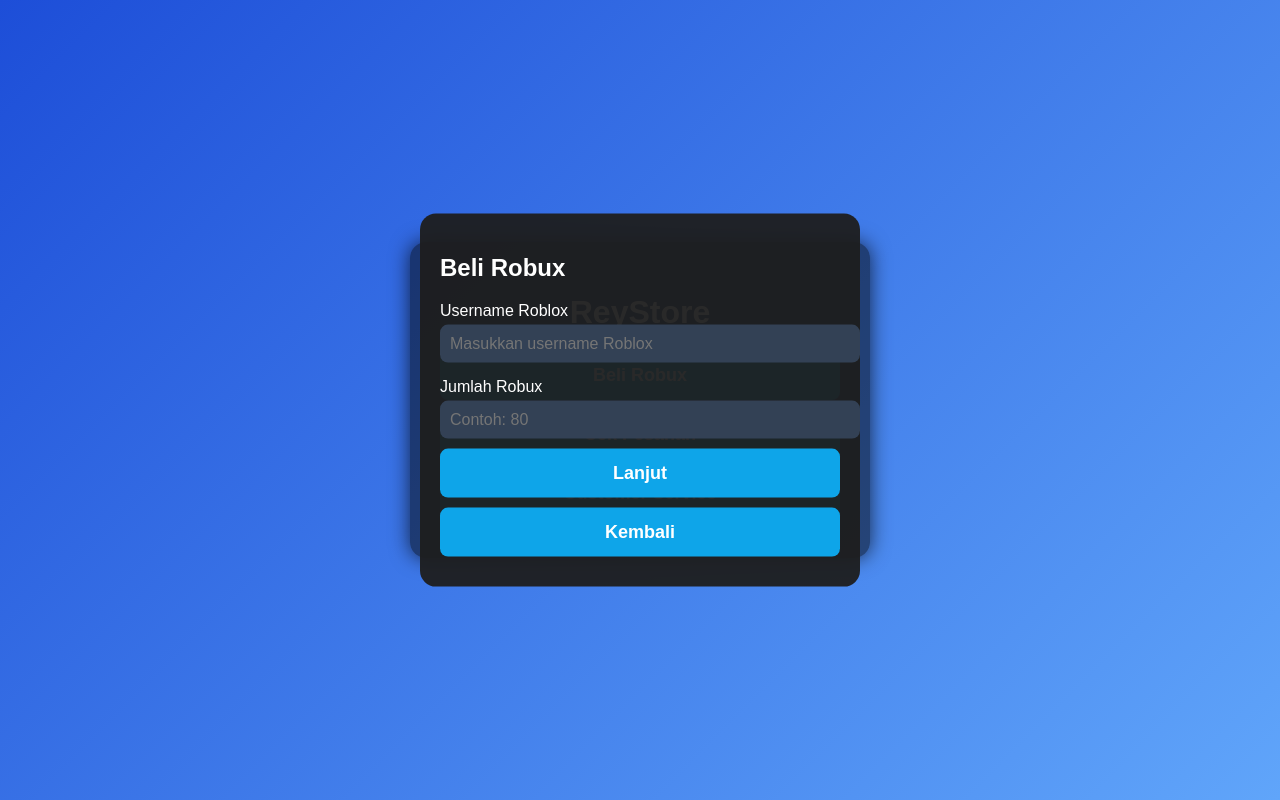
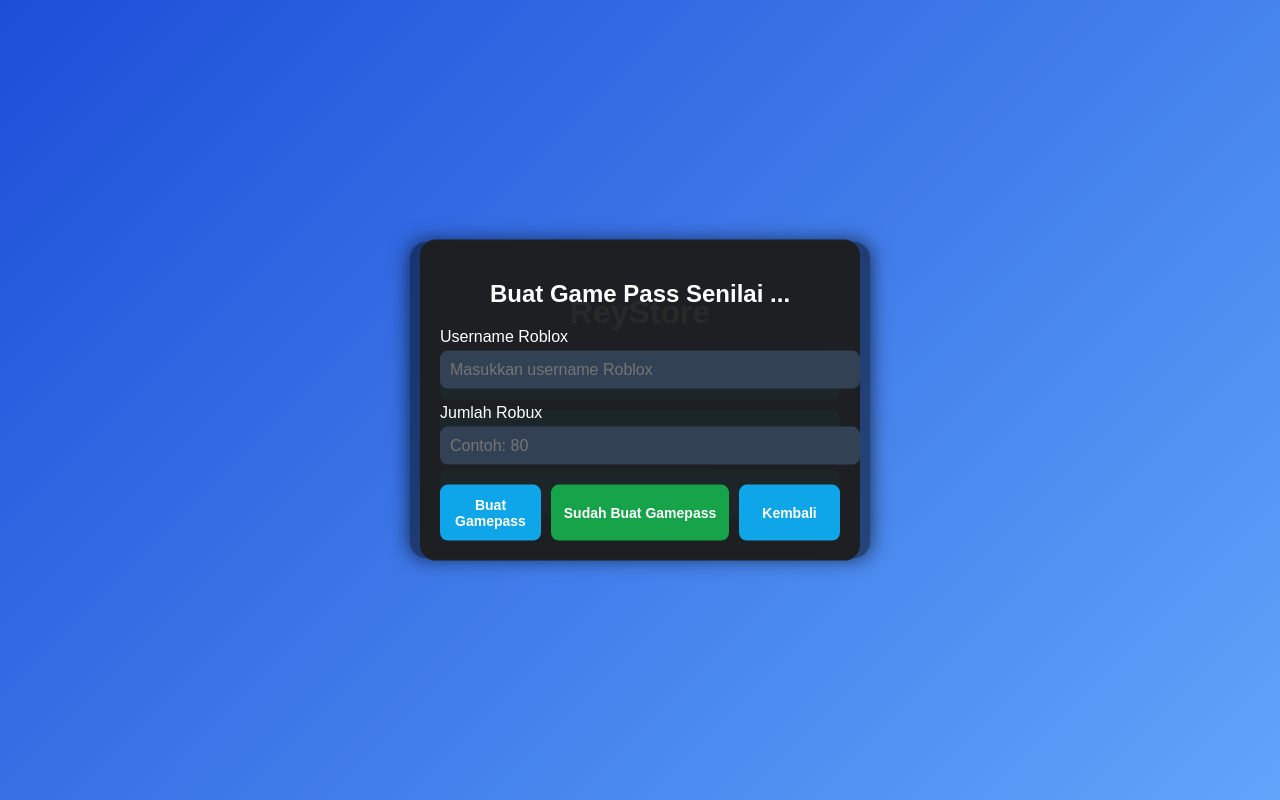
Before and after one commit to ReyGenteng/reybelirbx, a plain HTML site: page index.html in a window 1280 px wide. Both pictures are taken after a click on the button "Beli Robux". Drawn offline with Linux system fonts and the light colour scheme.

Commit message:
index.html

```diff
--- a/index.html
+++ b/index.html
@@ -6,15 +6,12 @@
 <title>Beli Robux - ReyStore</title>
 <style>
   body {
-    margin: 0;
-    padding: 0;
+    margin: 0; padding: 0;
     font-family: Arial, sans-serif;
     background: linear-gradient(135deg, #1d4ed8, #60a5fa);
+    height: 100vh; display: flex;
+    justify-content: center; align-items: center;
     color: white;
-    height: 100vh;
-    display: flex;
-    justify-content: center;
-    align-items: center;
   }
   .main-box {
     background: rgba(0,0,0,0.5);
@@ -22,22 +19,15 @@
     border-radius: 16px;
     text-align: center;
     box-shadow: 0 0 20px rgba(0,0,0,0.7);
-    max-width: 400px;
-    width: 100%;
+    max-width: 400px; width: 100%;
   }
   h1 { margin-bottom: 20px; }
   .button {
-    display: block;
-    width: 100%;
-    margin: 10px 0;
-    padding: 14px;
-    background: #0ea5e9;
-    color: white;
-    font-weight: bold;
-    font-size: 18px;
-    border: none;
-    border-radius: 8px;
-    cursor: pointer;
+    display: block; width: 100%;
+    margin: 10px 0; padding: 14px;
+    background: #0ea5e9; color: white;
+    font-weight: bold; font-size: 18px;
+    border: none; border-radius: 8px; cursor: pointer;
   }
   .button:hover { background: #0284c7; }
 
@@ -46,11 +36,10 @@
     top: 50%; left: 50%;
     transform: translate(-50%,-50%);
     background: rgba(30,30,30,0.95);
-    padding: 20px;
-    border-radius: 16px;
+    padding: 20px; border-radius: 16px;
     max-width: 400px; width: 90%;
-    display: none;
-    z-index: 100;
+    display: none; z-index: 100;
+    text-align: center;
   }
   label { display:block; margin-top:15px; text-align:left; }
   input {
@@ -59,10 +48,30 @@
     background: #334155; color: white;
     font-size: 16px;
   }
+  .popup-buttons {
+    display: flex;
+    justify-content: space-between;
+    margin-top: 20px;
+    gap: 10px;
+  }
+  .popup-buttons .big {
+    flex: 2;
+    background: #16a34a;
+  }
+  .popup-buttons button {
+    flex: 1; padding: 12px;
+    border: none; border-radius: 8px;
+    color: white; font-weight: bold;
+    cursor: pointer; font-size: 14px;
+    background: #0ea5e9;
+  }
+  .popup-buttons button:hover {
+    background: #0284c7;
+  }
 </style>
 </head>
 <body>
-<div class="main-box" id="mainBox">
+<div class="main-box">
   <h1>ReyStore</h1>
   <button class="button" onclick="bukaPopup()">Beli Robux</button>
   <button class="button" onclick="window.location.href='invoice.html'">Cek Pesanan</button>
@@ -70,15 +79,16 @@
 </div>
 
 <div class="popup" id="popup">
-  <h2>Beli Robux</h2>
+  <h2 id="judulPopup">Buat Game Pass Senilai ...</h2>
   <label>Username Roblox</label>
   <input type="text" id="username" placeholder="Masukkan username Roblox">
-
   <label>Jumlah Robux</label>
   <input type="number" id="jumlah" placeholder="Contoh: 80">
-
-  <button class="button" onclick="lanjut()">Lanjut</button>
-  <button class="button" onclick="tutupPopup()">Kembali</button>
+  <div class="popup-buttons">
+    <button onclick="buatGamepass()">Buat Gamepass</button>
+    <button class="big" onclick="sudah()">Sudah Buat Gamepass</button>
+    <button onclick="tutupPopup()">Kembali</button>
+  </div>
 </div>
 
 <script>
@@ -88,17 +98,20 @@
 function tutupPopup() {
   document.getElementById('popup').style.display = 'none';
 }
-function lanjut() {
+function buatGamepass() {
+  alert('Panduan cara buat gamepass akan ditampilkan di sini.');
+}
+function sudah() {
   const username = document.getElementById('username').value.trim();
   const jumlah = parseInt(document.getElementById('jumlah').value);
-
   if (!username || !jumlah || jumlah <= 0) {
     alert('Isi username dan jumlah Robux dengan benar!');
     return;
   }
-
-  // Nanti bisa diganti kirim ke WhatsApp
-  alert(`Username: ${username}\nJumlah Robux: ${jumlah}`);
+  document.getElementById('judulPopup').innerText =
+    `Buat Game Pass Senilai ${Math.round(jumlah * 1.43)}`;
+  // nanti bisa diarahkan ke WhatsApp
+  alert(`Halo! Username: ${username}\nJumlah Robux: ${jumlah}`);
 }
 </script>
 </body>
```
